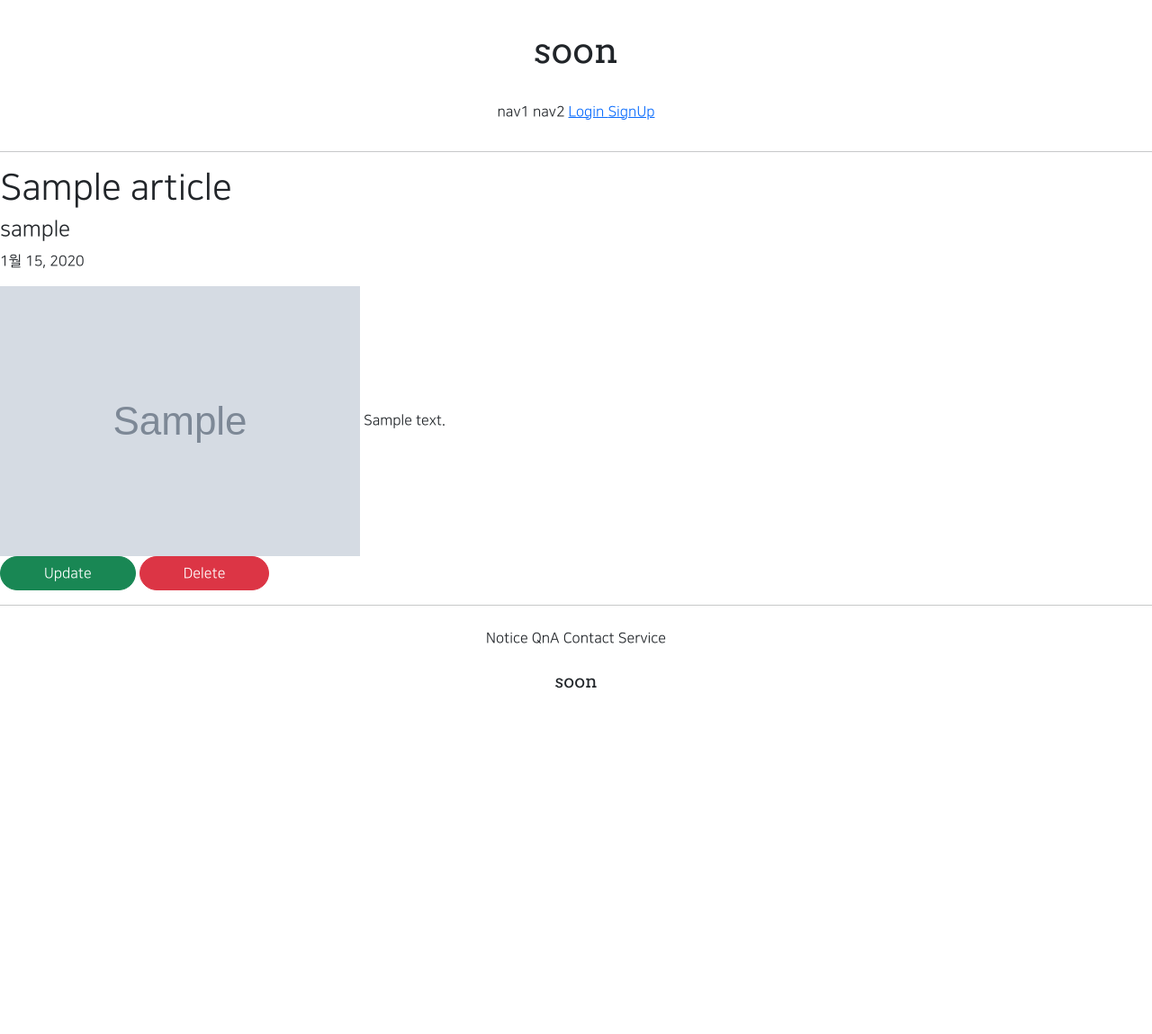
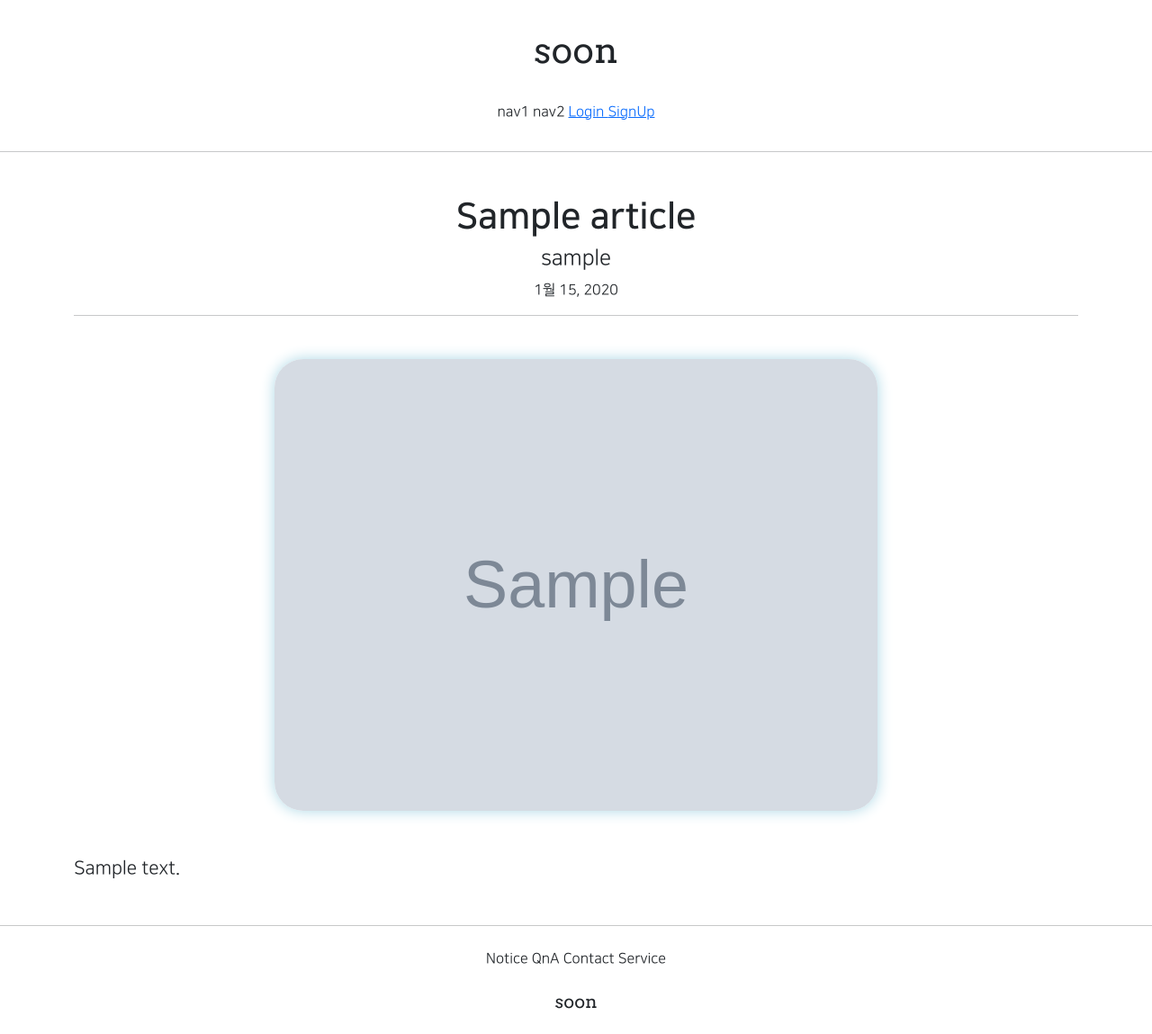
Before and after one commit to hale-in/web-app1, a Django app: page /articles/detail/1 in a window 1280 px wide. Shown: the whole page at 90% size. Before the commit the page ends 765 px from the top, so only its background shows below. Run offline with Django 3.2, Linux system fonts and the light colour scheme; tables that the repository leaves empty hold one stand-in row (values such as "Sample post"); grey boxes marked "Sample" are stand-in pictures; parts of the project's set-up code (start-up, migrations or seed data) failed here and were passed over; some libraries are stand-ins or nearby versions.

Commit message:
8/6 3ban class commit 1

```diff
--- a/articleapp/templates/articleapp/detail.html
+++ b/articleapp/templates/articleapp/detail.html
@@ -1,17 +1,29 @@
 {% extends 'base.html' %}
 
 {% block content %}
-    <div>
+
+    <div class="container text-center">
+        <div class="my-5">
             <div>
                 {# 게시글 제목, 글쓴이, 작성일자 #}
-            <h1>{{ target_article.title }}</h1>
+                <h1 class="NNS_B">{{ target_article.title }}</h1>
                 <h4>{{ target_article.writer.profile.nickname }}</h4>
                 <p>{{ target_article.created_at }}</p>
             </div>
-        <div>
+
+            <hr>
+
+            <div class="my-5">
                 {#  게시글 대표 이미지, 글 내용#}
-            <img src="{{ target_article.image.url }}" alt="">
+                <img src="{{ target_article.image.url }}"
+                     class="article_image"
+                     alt="">
+                <div class="my-5 article_content">
                     {{ target_article.content }}
+                </div>
+
+                {% if target_article.writer == user %}
+
                 <div>
                     <a href="{% url 'articleapp:update' pk=target_article.pk %}"
                         class="btn btn-success rounded-pill px-5">
@@ -22,9 +34,16 @@
                         Delete
                     </a>
                 </div>
+                {% endif %}
+
+            <div>
+                {# 댓글 내용, 댓글 작성 창 #}
             </div>
 
             </div>
 
+        </div>
+    </div>
+
 
 {% endblock %}
--- a/static/base.css
+++ b/static/base.css
@@ -41,3 +41,14 @@
 .round_button:hover{
     color: cornflowerblue;
 }
+
+.article_content{
+    text-align: left;
+    font-size: 1.3rem;
+}
+
+.article_image{
+    border-radius: 2rem;
+    width: 60%;
+    box-shadow: 0 0 1rem lightblue;
+}
```
Lines whose indentation alone changed are shown as unchanged.
